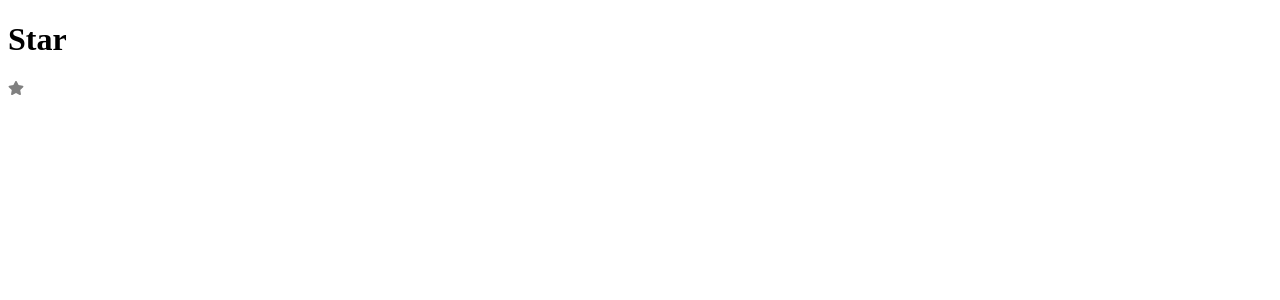
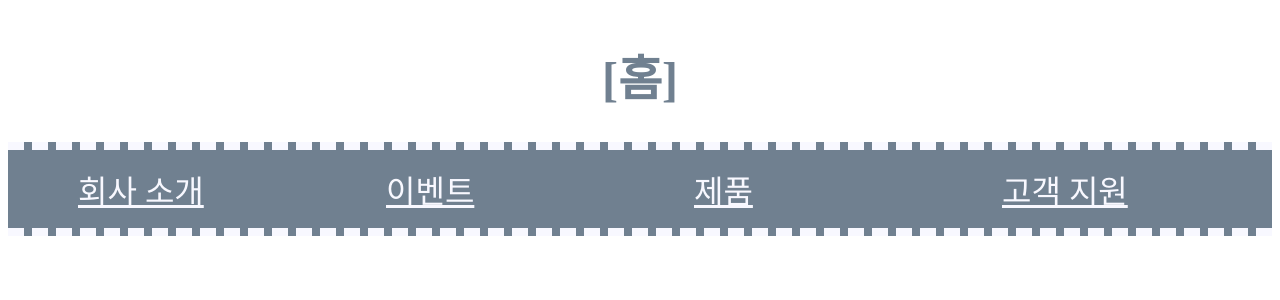
Before and after one commit to SongChangseok/react-study, a React (Create React App) app: page / in a window 1280 px wide. Shown: the top 300 px of the page. Built offline with nearby package versions, Linux system fonts and the light colour scheme.

Commit message:
라우터 시작

```diff
--- a/package.json
+++ b/package.json
@@ -14,6 +14,8 @@
     "react-dom": "^17.0.2",
     "react-icons": "^4.3.1",
     "react-markdown": "^8.0.2",
+    "react-router": "^6.3.0",
+    "react-router-dom": "^6.3.0",
     "react-scripts": "^5.0.1",
     "react-spinners": "^0.11.0",
     "web-vitals": "^2.1.4"
--- a/src/App.js
+++ b/src/App.js
@@ -1,7 +1,8 @@
 import React from "react";
+import RouterTest from "./component/RouterTest";
 // import EslintTest from "./component/eslintTest";
 // import PropTypesTest from "./component/PropTypesTest";
-import Star from "./component/star/Star";
+// import Star from "./component/star/Star";
 // import GnarTest from "./component/suspenseTest/Gnar";
 // import FetchTest from "./component/FetchTest";
 // import GraphQLTest from "./component/GraphQLTest";
@@ -17,5 +18,5 @@ import Star from "./component/star/Star";
 // import AddColorFormTest from "./component/AddColorFormTest";
 
 export default function App() {
-  return <Star />;
+  return <RouterTest />;
 }
--- /dev/null
+++ b/src/component/RouterTest.js
@@ -0,0 +1,33 @@
+import React from "react";
+import { BrowserRouter as Router, Routes, Route } from "react-router-dom";
+import {
+  About,
+  Contact,
+  Events,
+  Home,
+  Products,
+  Whoops404
+} from "./website/pages";
+
+function Tree() {
+  return (
+    <div>
+      <Routes>
+        <Route path="/" element={<Home />} />
+        <Route path="/about" element={<About />} />
+        <Route path="/events" element={<Events />} />
+        <Route path="/products" element={<Products />} />
+        <Route path="/contact" element={<Contact />} />
+        <Route path="*" element={<Whoops404 />} />
+      </Routes>
+    </div>
+  );
+}
+
+export default function RouterTest() {
+  return (
+    <Router>
+      <Tree />
+    </Router>
+  );
+}
--- /dev/null
+++ b/src/component/website/pages.css
@@ -0,0 +1,77 @@
+div.page {
+  display: flex;
+  justify-content: space-between;
+  height: 100%;
+}
+section > div:not(.about-menu, .whoops-404),
+section > section {
+  margin: 1em;
+}
+section.events,
+section.products,
+section.contact {
+  flex-grow: 1;
+  margin: 1em;
+  display: flex;
+  justify-content: center;
+  align-items: center;
+}
+section.events h1,
+section.products h1,
+section.contact h1 {
+  font-size: 3em;
+  color: slategray;
+}
+div.home {
+  height: 100%;
+  display: flex;
+  flex-direction: column;
+  justify-content: space-around;
+  align-items: center;
+}
+div.home h1 {
+  font-size: 3em;
+  color: slategray;
+}
+div.home > nav {
+  background-color: slategray;
+  padding: 1em;
+  border-top: dashed 0.5em ghostwhite;
+  border-bottom: dashed 0.5em ghostwhite;
+  width: calc(100% - 2em);
+  display: flex;
+  justify-content: space-around;
+  flex-wrap: wrap;
+}
+div.home > nav a {
+  font-size: 2em;
+  color: ghostwhite;
+  flex-basis: 200px;
+}
+section.about > section {
+  padding: 2em;
+}
+div.whoops-404 {
+  position: fixed;
+  top: 0;
+  left: 0;
+  z-index: 99;
+  display: flex;
+  width: 100%;
+  height: 100%;
+  margin: 0;
+  justify-content: center;
+  align-items: center;
+  background-color: darkred;
+  color: ghostwhite;
+  font-size: 1.5em;
+}
+div.whoops-404 a {
+  color: white;
+  text-decoration: underline;
+  margin: 1em;
+}
+div.whoops-404 a:hover {
+  color: yellow;
+  text-decoration: none;
+}
--- /dev/null
+++ b/src/component/website/pages.js
@@ -0,0 +1,60 @@
+import React from "react";
+import { useLocation } from "react-router";
+import { Link } from "react-router-dom";
+import "./pages.css";
+
+export function Home() {
+  return (
+    <div className="home">
+      <h1>[홈]</h1>
+      <nav>
+        <Link to="about">회사 소개</Link>
+        <Link to="events">이벤트</Link>
+        <Link to="products">제품</Link>
+        <Link to="contact">고객 지원</Link>
+      </nav>
+    </div>
+  );
+}
+
+export function About() {
+  return (
+    <div>
+      <h1>[회사소개]</h1>
+    </div>
+  );
+}
+
+export function Events() {
+  return (
+    <div>
+      <h1>[이벤트]</h1>
+    </div>
+  );
+}
+
+export function Products() {
+  return (
+    <div>
+      <h1>[제품]</h1>
+    </div>
+  );
+}
+
+export function Contact() {
+  return (
+    <div>
+      <h1>[고객지원]</h1>
+    </div>
+  );
+}
+
+export function Whoops404() {
+  let location = useLocation();
+  console.log(location);
+  return (
+    <div>
+      <h1>Resource not found at {location.pathname}</h1>
+    </div>
+  );
+}
```
Also changed, not shown: 1 other file (tests, documents, lock files or other folders).
